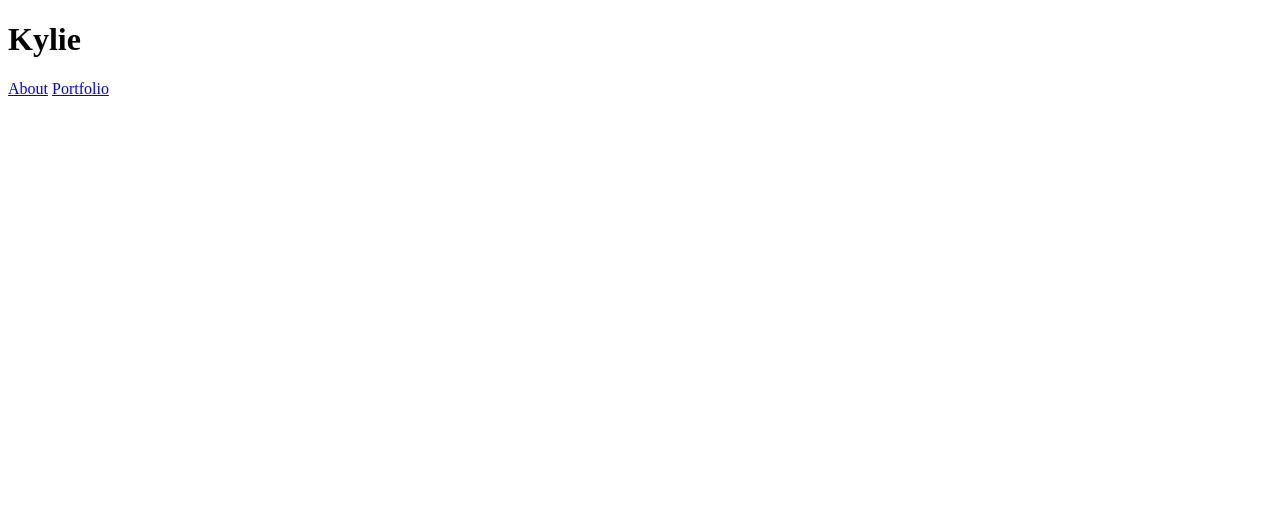
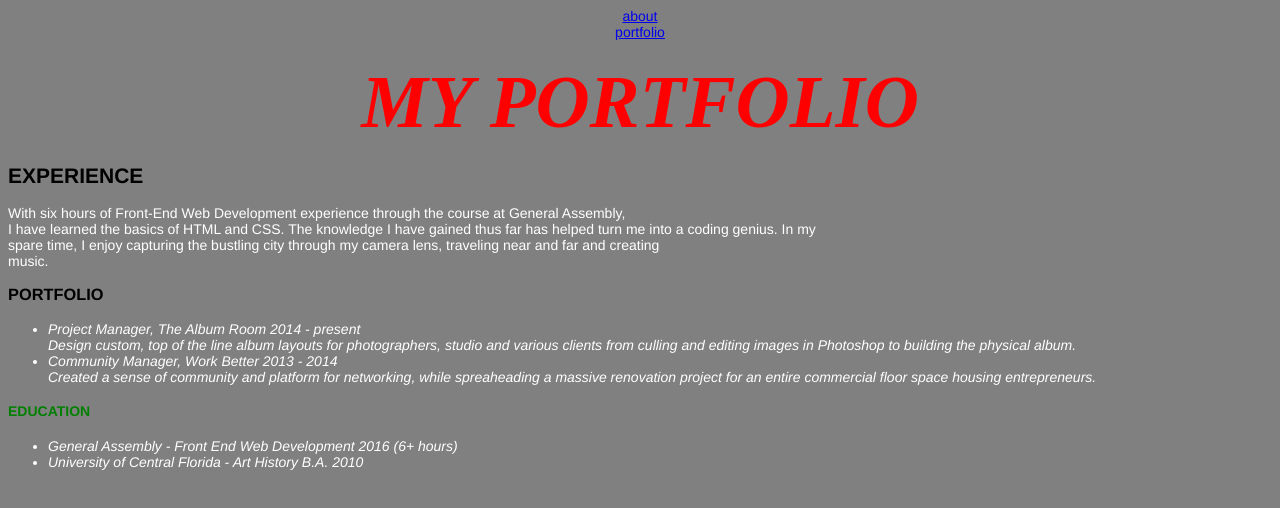
Before and after one commit to kyliemks/personal-website, a plain HTML site: page portfolio.html in a window 1280 px wide. Drawn offline with Linux system fonts and the light colour scheme; files that its build step writes are made by us from their sources.

Commit message:
Sunday Homework_KSM

```diff
--- a/portfolio.html
+++ b/portfolio.html
@@ -1,11 +1,43 @@
 <!doctype html>
 <html>
 <head>
-	<link type="text.css" rel="stylesheet" href="style.css">
+	<link type="text/css" rel="stylesheet" href="style.css">
+	<title>Kylie's Portfolio</title>
 </head>
-	<body>
-		<h1>Kylie</h1>
-		<a href="index.html">About</a>
-		<a href="portfolio.html">Portfolio</a>
+	<body style="background-color:gray;">
+		<a href="index.html"><center>about</center></a>
+		<a href="portfolio.html"><center>portfolio</center></a>
+
+	<div>
+		<h1><center><span id="chilling">MY PORTFOLIO</span></center></h1>
+	</div>
+
+		<div>
+			<h2>EXPERIENCE</h2>
+		</div>
+
+		<div>
+			<p>With six hours of Front-End Web Development experience through the course at General Assembly,<br/>I have learned the basics of HTML and CSS. The knowledge I have gained thus far has helped turn me into a coding genius. In my<br/>spare time, I enjoy capturing the bustling city through my camera lens, traveling near and far and creating <br/>music.</p>
+		</div>
+
+<div>
+	<h3>PORTFOLIO</h3>
+	<ul>
+	  		<li>Project Manager, The Album Room 2014 - present<br>Design custom, top of the line album layouts for photographers, studio and various clients from culling and editing images in Photoshop to building the physical album.
+			<li>Community Manager, Work Better 2013 - 2014<br>Created a sense of community and platform for networking, while spreaheading a massive renovation project for an entire commercial floor space housing entrepreneurs.</li>
+	</ul>
+</div>
+
+<div>
+	<h4 class="soup">EDUCATION</h4>
+</div>
+
+<div>
+	<ul>
+		<li>General Assembly - Front End Web Development 2016 (6+ hours)</li>
+		<li>University of Central Florida - Art History B.A. 2010</li>
+	</ul>
+</div>
+
 	</body>
 	</html>
--- /dev/null
+++ b/style.css
@@ -0,0 +1,42 @@
+#face {
+	color: yellow;
+	font-size: 40px;
+}
+
+img {
+	display: block;
+	margin: auto;
+	width: 60;
+}
+
+body {
+	font-size: 14px;
+	font-family: helvetica, times new roman;
+	color: #000;
+}
+
+#chilling {
+	color:red;
+	font-size:75px;
+	font-style: italic;
+	font-family: times new roman
+}
+
+p.portfolio.html {
+	background-color: gray;
+}
+
+p {
+	color: #fff;
+	font-style: bold;
+}
+
+
+ul li {
+	color:#fff;
+	font-style: italic;
+}
+
+.soup {
+	color: green;
+}
```
Also changed, not shown: index.html (+30 -5 lines), images/kylie.jpg (added), 2 other files.
